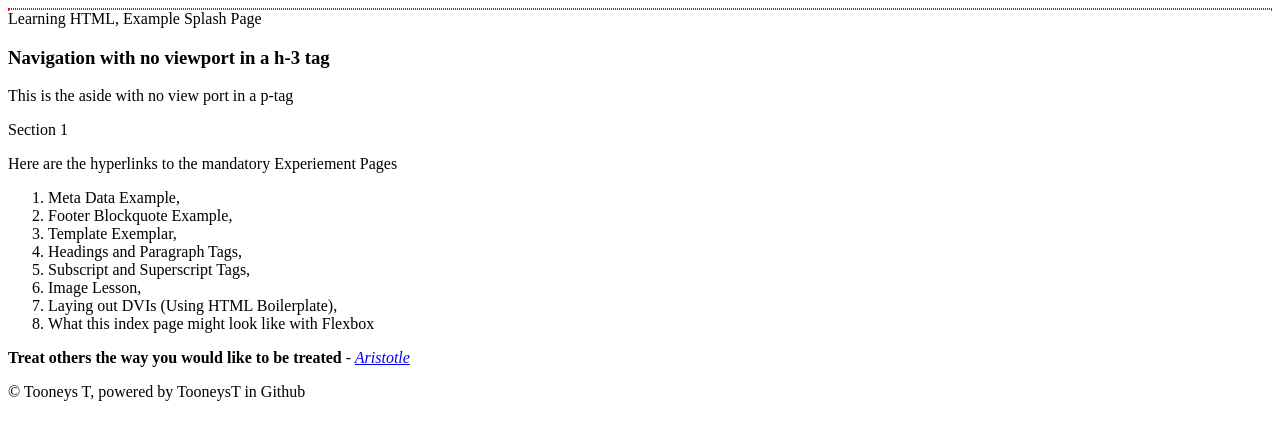
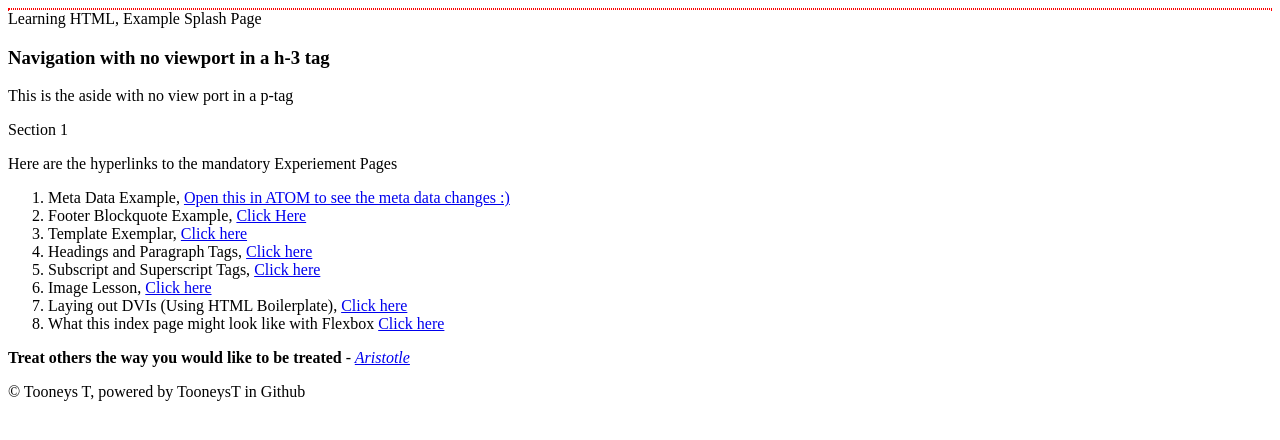
Before and after one commit to TooneysT/Sandbox-P2-Learning-HTML-github.io, a plain HTML site: page index.html in a window 1280 px wide. Drawn offline with Linux system fonts and the light colour scheme.

Commit message:
Update index.html

```diff
--- a/index.html
+++ b/index.html
@@ -30,14 +30,14 @@
     <p>Here are the hyperlinks to the mandatory Experiement Pages</p>
         <!--  See the HTML .txt document for a summary-->
         <ol>
-          <li>Meta Data Example,
-          <li>Footer Blockquote Example,
-          <li>Template Exemplar,
-          <li>Headings and Paragraph Tags,
-          <li>Subscript and Superscript Tags,
-          <li>Image Lesson,
-          <li>Laying out DVIs (Using HTML Boilerplate),
-          <li>What this index page might look like with Flexbox
+          <li>Meta Data Example, <a href="childPages/Meta Data Example.html" target="_blank">Open this in ATOM to see the meta data changes :)</a>
+          <li>Footer Blockquote Example, <a href="childPages/Footer Blockquote Example.html" target="_blank">Click Here</a>
+          <li>Template Exemplar, <a href="childPages/template.html" target="_blank">Click here</a>
+          <li>Headings and Paragraph Tags, <a href="childPages/Headings and Paragraph Tags.html" target="_blank">Click here</a>
+          <li>Subscript and Superscript Tags, <a href="childPages/Subscript and Superscript Tags.html" target="_blank">Click here</a>
+          <li>Image Lesson, <a href="childPages/Image Lesson.html" target="_blank">Click here</a>
+          <li>Laying out DVIs (Using HTML Boilerplate), <a href="childPages/Laying out DVIs.html" target="_blank">Click here</a>
+          <li>What this index page might look like with Flexbox <a href="childPages/Flexbox Index.html" target="_blank">Click here</a>
         </ol>
     </article>
   </section>
```
